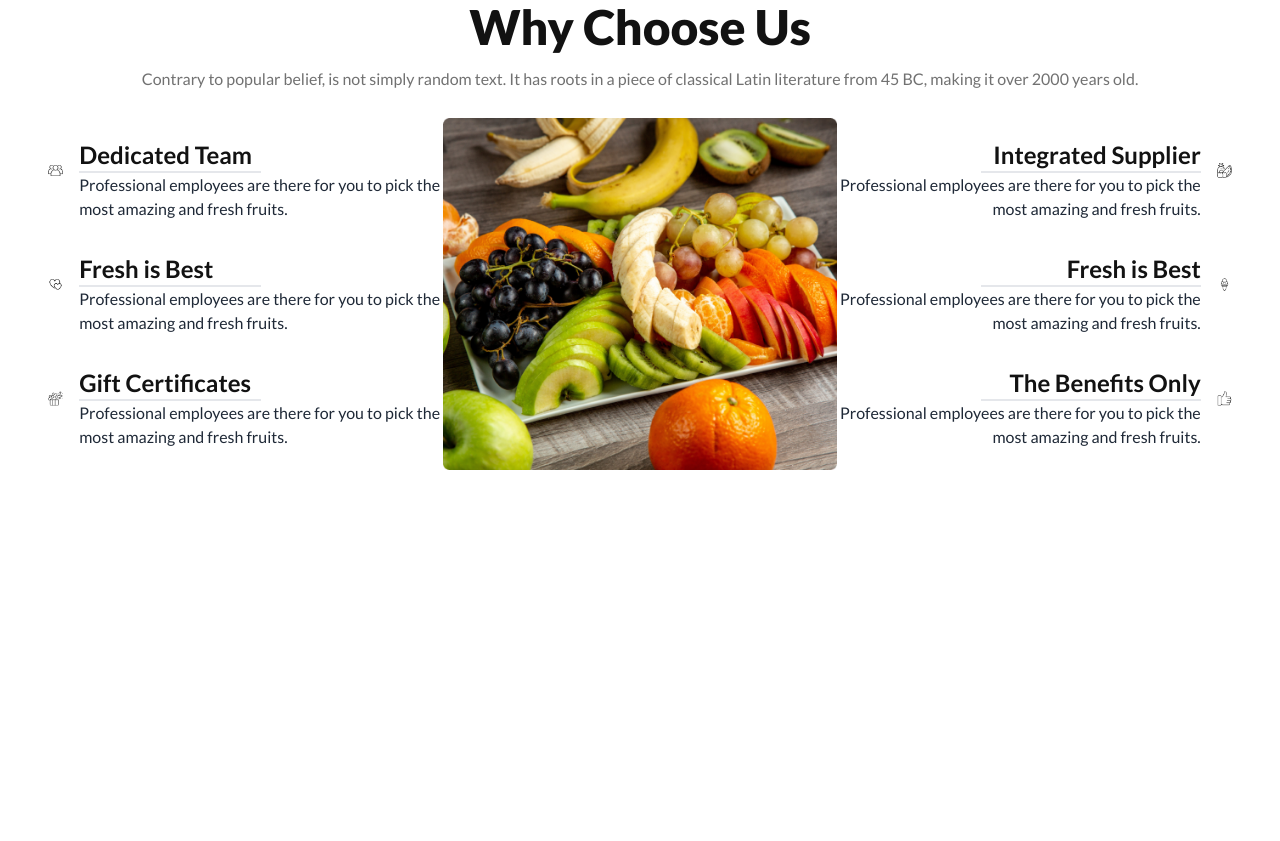
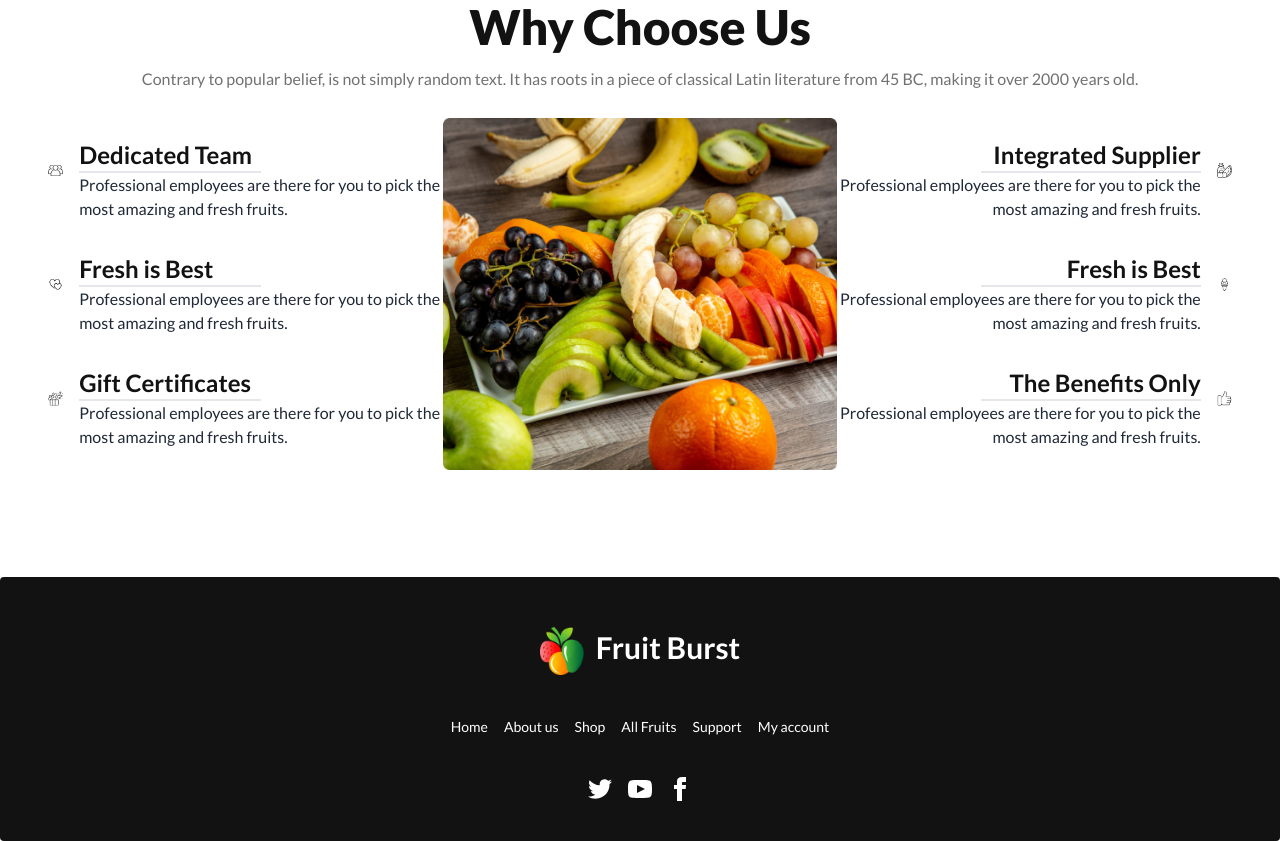
Before and after one commit to shanewas-mahdi/a3-fruit-brust, a plain HTML site: page index.html in a window 1280 px wide. Shown: the part 2597-3438 px from the top of the page. Before the commit the page ends 3078 px from the top, so only its background shows below. Drawn offline with nearby package versions, Linux system fonts and the light colour scheme.

Commit message:
completed footer section

```diff
--- a/index.html
+++ b/index.html
@@ -599,5 +599,32 @@
        </section>
 
     </main>
+    <footer class="footer footer-center mt-24 p-10 bg-[#121212] text-white rounded">
+      <div class="flex align-middle gap-3">
+        <div class="w-11 h-10">
+          <img src="./images/logo.png" alt="" />
+        </div>
+        <h3 class="font-bold text-xl lg:text-3xl py-3">Fruit Burst</h3>
+      </div>
+      <div class="grid grid-flow-col gap-4">
+        <a class="link link-hover">Home</a>
+        <a class="link link-hover">About us</a>
+        <a class="link link-hover">Shop</a>
+        <a class="link link-hover">All Fruits</a>
+        <a class="link link-hover">Support</a>
+        <a class="link link-hover">My account</a>
+      </div>
+      <div>
+        <div class="grid grid-flow-col gap-4">
+          <a><svg xmlns="http://www.w3.org/2000/svg" width="24" height="24" viewBox="0 0 24 24" class="fill-current"><path d="M24 4.557c-.883.392-1.832.656-2.828.775 1.017-.609 1.798-1.574 2.165-2.724-.951.564-2.005.974-3.127 1.195-.897-.957-2.178-1.555-3.594-1.555-3.179 0-5.515 2.966-4.797 6.045-4.091-.205-7.719-2.165-10.148-5.144-1.29 2.213-.669 5.108 1.523 6.574-.806-.026-1.566-.247-2.229-.616-.054 2.281 1.581 4.415 3.949 4.89-.693.188-1.452.232-2.224.084.626 1.956 2.444 3.379 4.6 3.419-2.07 1.623-4.678 2.348-7.29 2.04 2.179 1.397 4.768 2.212 7.548 2.212 9.142 0 14.307-7.721 13.995-14.646.962-.695 1.797-1.562 2.457-2.549z"></path></svg></a>
+          <a><svg xmlns="http://www.w3.org/2000/svg" width="24" height="24" viewBox="0 0 24 24" class="fill-current"><path d="M19.615 3.184c-3.604-.246-11.631-.245-15.23 0-3.897.266-4.356 2.62-4.385 8.816.029 6.185.484 8.549 4.385 8.816 3.6.245 11.626.246 15.23 0 3.897-.266 4.356-2.62 4.385-8.816-.029-6.185-.484-8.549-4.385-8.816zm-10.615 12.816v-8l8 3.993-8 4.007z"></path></svg></a>
+          <a><svg xmlns="http://www.w3.org/2000/svg" width="24" height="24" viewBox="0 0 24 24" class="fill-current"><path d="M9 8h-3v4h3v12h5v-12h3.642l.358-4h-4v-1.667c0-.955.192-1.333 1.115-1.333h2.885v-5h-3.808c-3.596 0-5.192 1.583-5.192 4.615v3.385z"></path></svg></a>
+
+        </a>
+
+        </div>
+      </div>
+
+    </footer>
   </body>
 </html>
```
